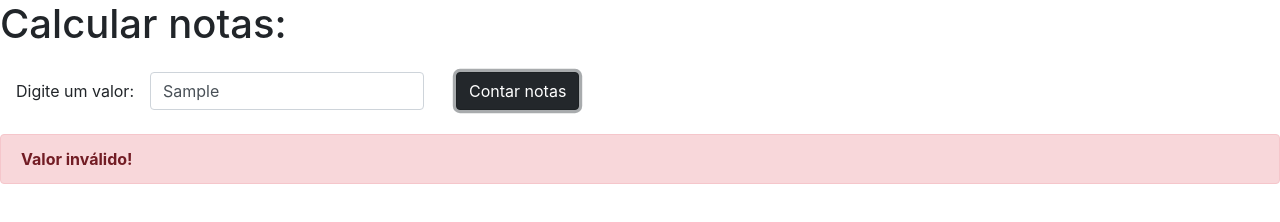
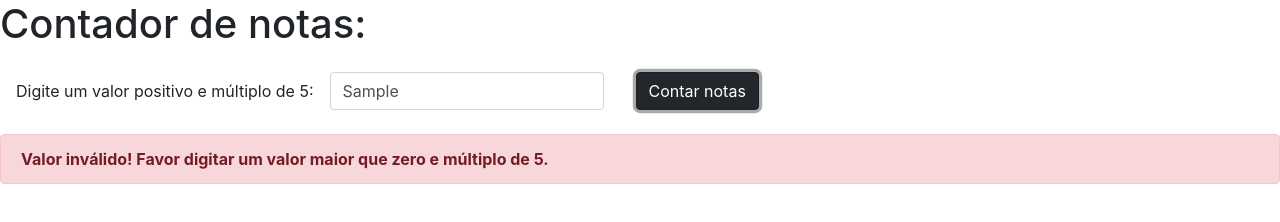
Before and after one commit to RafaIzu/desafio, a plain HTML site: page scripts_exercicio6/Resposta_em_javascript/index.html in a window 1280 px wide. Both pictures are taken after typing "Sample" into the empty fields and a click on the button "Contar notas". Drawn offline with nearby package versions, Linux system fonts and the light colour scheme.

Commit message:
correÇões finais

```diff
--- a/scripts_exercicio6/Resposta_em_javascript/index.html
+++ b/scripts_exercicio6/Resposta_em_javascript/index.html
@@ -7,12 +7,12 @@
     <link rel="stylesheet" href="https://stackpath.bootstrapcdn.com/bootstrap/4.4.1/css/bootstrap.min.css" integrity="sha384-Vkoo8x4CGsO3+Hhxv8T/Q5PaXtkKtu6ug5TOeNV6gBiFeWPGFN9MuhOf23Q9Ifjh" crossorigin="anonymous">
 </head>
 <body>
-    <header><h1>Calcular notas:</h1></header>
+    <header><h1>Contador de notas:</h1></header>
     <div id="container">
         <div id="formulario">
             <form class="form-inline" id="contadorNotas">
                 <div class="form-group mx-sm-3 mb-2">
-                    <label>Digite um valor:</label>
+                    <label>Digite um valor positivo e múltiplo de 5:</label>
                     <input id="valor_total" class ="form-control m-3 valor" name="valor_procura">
                 </div>
                     <button type="submit" class="btn btn-dark mb-2" id="submit">Contar notas</button>
--- a/scripts_exercicio6/Resposta_em_javascript/script.js
+++ b/scripts_exercicio6/Resposta_em_javascript/script.js
@@ -215,7 +215,7 @@ function calculaNotas(e){
         resultado +=
         `
         <div class="alert alert-danger alert-dismissible fade show" role="alert">
-        <strong>Valor inválido!</strong>
+        <strong>Valor inválido! Favor digitar um valor maior que zero e múltiplo de 5.</strong>
         </div>
         `
     }
```
Also changed, not shown: 4 other files.
